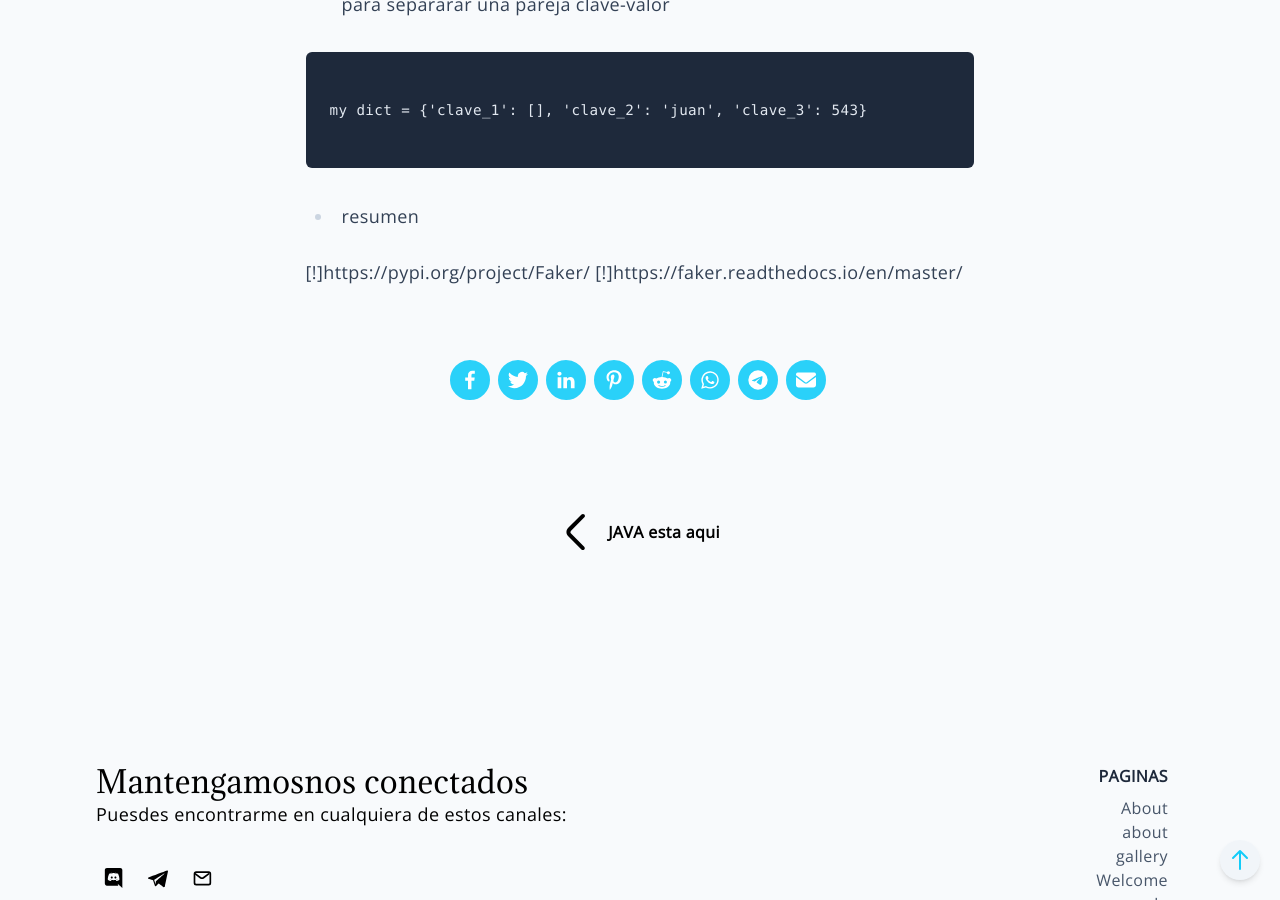
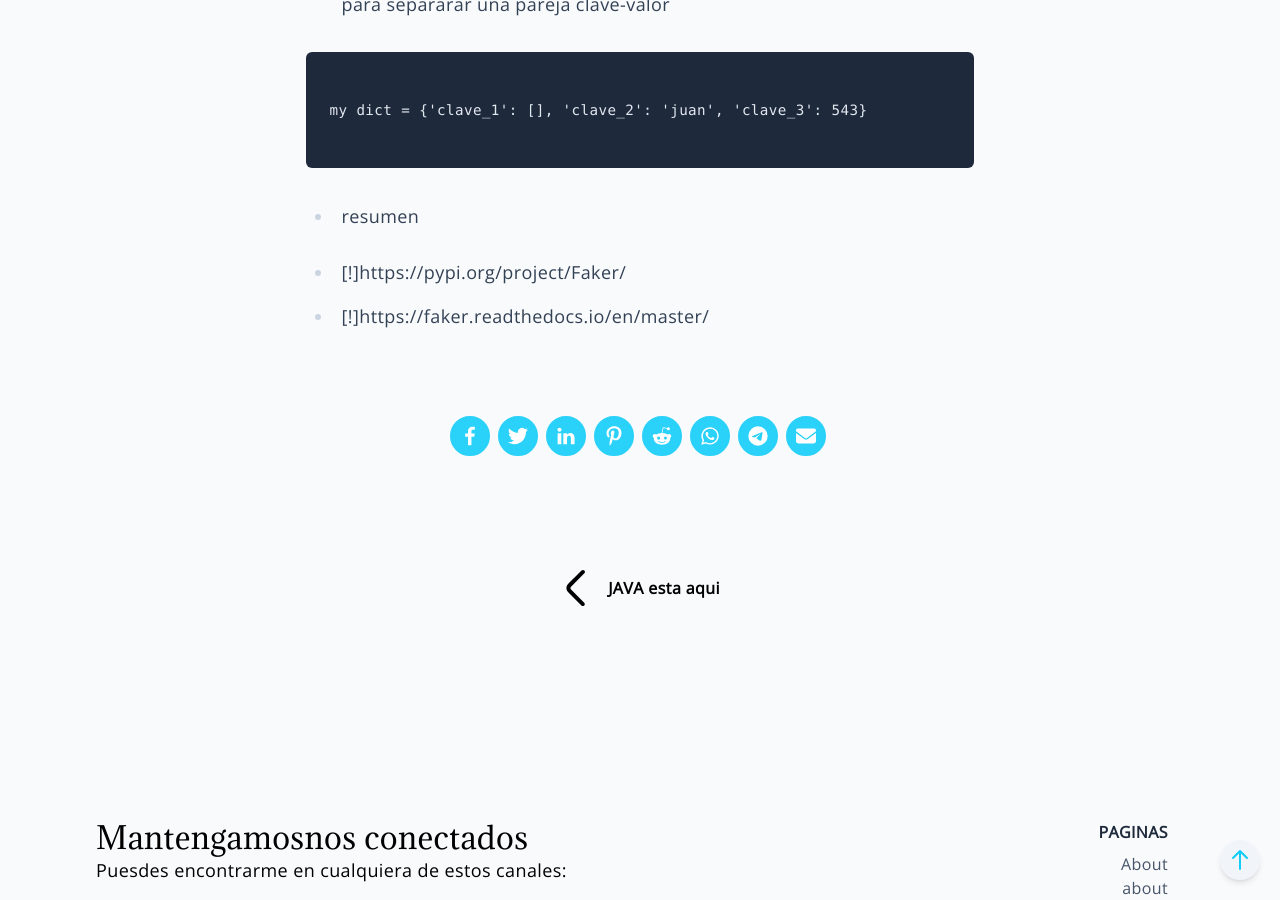
Before and after one commit to bynreyes/bynreyes.github.io, a Jekyll site: the page built from _posts/2024-10-25-Faker.md, in a window 1280 px wide and 900 px high, scrolled down 3359 px. Built offline with Jekyll 4.4.1, drawn with Linux system fonts in a browser that asks for light colours.

```diff
--- a/_posts/2024-10-25-Faker.md
+++ b/_posts/2024-10-25-Faker.md
@@ -109,5 +109,5 @@ my dict = {'clave_1': [], 'clave_2': 'juan', 'clave_3': 543}
 
 - resumen
 
-[!]https://pypi.org/project/Faker/
-[!]https://faker.readthedocs.io/en/master/
+- [!]https://pypi.org/project/Faker/
+- [!]https://faker.readthedocs.io/en/master/
```
